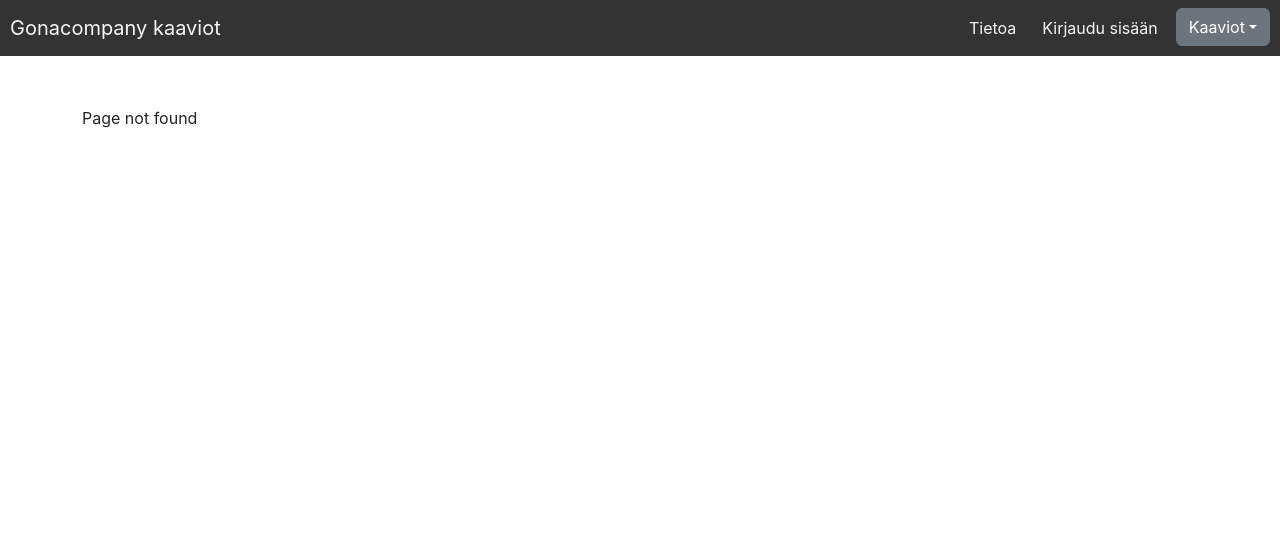
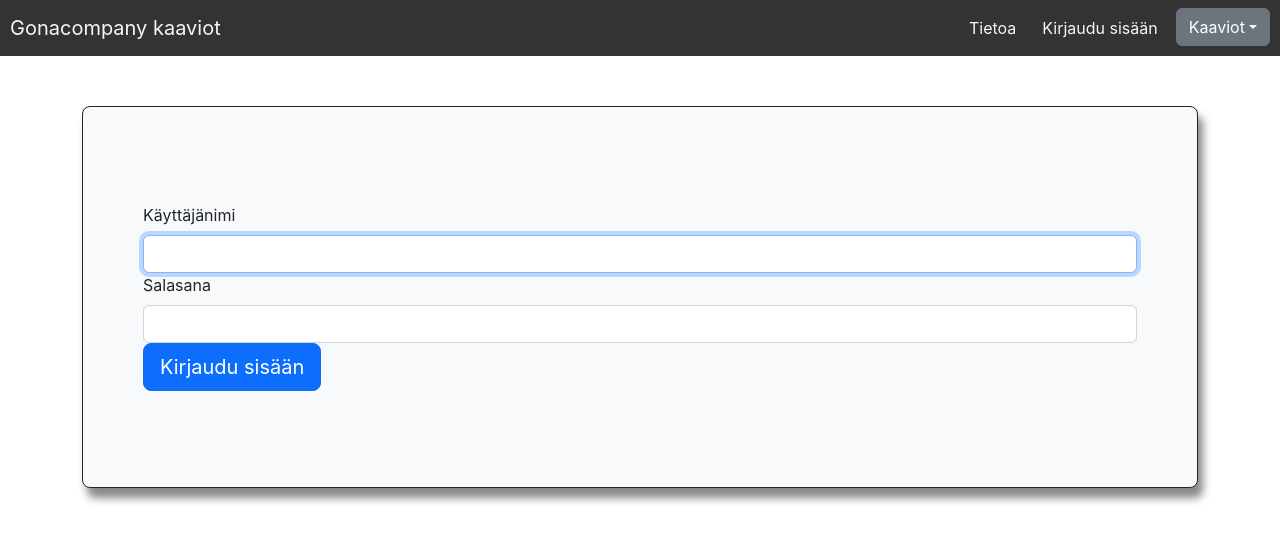
Before and after one commit to Web-ohjelmoinnin-sovellusprojekti-S2022/React-Frontend, a React (Create React App) app: page /login in a window 1280 px wide. Before the commit this address had no page. Shown: the top 542 px of the page. Built offline with nearby package versions, Linux system fonts and the light colour scheme; the HTML template or start-up script is replaced by a standard one.

Commit message:
Improved login functionality

```diff
--- a/src/App.js
+++ b/src/App.js
@@ -10,8 +10,10 @@ import Temperature from './pages/V1-2';
 import Menu from './components/Menu';
 import Emission from './pages/Emission';
 import Customview from './pages/Customview';
-import { Routes, Route, Navigate } from 'react-router-dom';
+import { Routes, Route, Navigate, Redirect } from 'react-router-dom';
 import RouteGuard from "./components/RouteGuard"
+import setAuthToken from './components/setAuthToken';
+import Logout from './pages/Logout';
 
 
 function App() {
@@ -26,7 +28,9 @@ function App() {
           <Route path='/menu' element={<Menu />} />
           <Route path='/globaltemp' element={<Temperature />} />
           <Route path='/emission' element={<Emission />} />
+          <Route path='/login' element={<Login />}/>
           <Route path='/customview' element={<Customview />} />
+          <Route path='/logout' element={<Logout/>}/>
         </Routes>
       </div>
     </>
--- a/src/components/NavBar.js
+++ b/src/components/NavBar.js
@@ -1,7 +1,11 @@
 import React from "react";
 import { Link } from 'react-router-dom';
+import setAuthToken from "./setAuthToken";
 
 export default function NavBar() {
+    const token = localStorage.getItem("token")
+    if (token) {
+        if (setAuthToken(token) === true) {
             return (
                 <nav className="navbar navbar-expand-lg -navbarlight">
                     <a className="navbar-brand" href="/">Gonacompany kaaviot</a>
@@ -11,8 +15,7 @@ export default function NavBar() {
                     <div className="collapse navbar-collapse" id="navbarNavAltMarkup">
                         <div className="navbar-nav">
                             <Link className="nav-link" to="/about">Tietoa</Link>
-                    <Link className="nav-link" to="/login">Kirjaudu sisään</Link>
-
+                            <Link className="nav-link" to="/logout">Kirjaudu ulos</Link>
                             <div className="dropdown">
                                 <a className="btn btn-secondary dropdown-toggle" href="#" role="button" id="dropdownMenuLink" data-bs-toggle="dropdown" aria-expanded="false">
                                     Kaaviot
@@ -28,3 +31,32 @@ export default function NavBar() {
                 </nav>
             )
         }
+    }
+    else {
+        return (
+            <nav className="navbar navbar-expand-lg -navbarlight">
+                <a className="navbar-brand" href="/">Gonacompany kaaviot</a>
+                <button className="navbar-toggler" type="button" data-toggle="collapse" data-target="#navbarNavAltMarkup" aria-controls="navbarNavAltMarkup" aria-expanded="false" aria-label="Toggle navigation">
+                    <span className="navbar-toggler-icon"></span>
+                </button>
+                <div className="collapse navbar-collapse" id="navbarNavAltMarkup">
+                    <div className="navbar-nav">
+                        <Link className="nav-link" to="/about">Tietoa</Link>
+                        <Link className="nav-link" to="/login">Kirjaudu sisään</Link>
+                        <div className="dropdown">
+                            <a className="btn btn-secondary dropdown-toggle" href="#" role="button" id="dropdownMenuLink" data-bs-toggle="dropdown" aria-expanded="false">
+                                Kaaviot
+                            </a>
+                            <ul className="dropdown-menu dropdown-menu-end" aria-labelledby="dropdownMenuLink">
+                                <li><a className="dropdown-item" href="/globaltemp">Lämpötilakaaviot</a></li>
+                                <li><a className="dropdown-item" href="/emission">Päästökaaviot</a></li>
+                                <li><a className="dropdown-item" href="/customview">Luo oma näkymä</a></li>
+                            </ul>
+                        </div>
+                    </div>
+                </div>
+            </nav>
+        )
+    }
+
+}
--- a/src/components/setAuthToken.js
+++ b/src/components/setAuthToken.js
@@ -3,9 +3,11 @@ import axios from 'axios';
 const setAuthToken = (token) => {
    if (token) {
        axios.defaults.headers.common["Authorization"] = 'Bearer ${token}'
+       return true
    }
    else{
         console.log("Invalid token")
+        return false
    }
 }
 export default setAuthToken;
--- a/src/pages/Login.js
+++ b/src/pages/Login.js
@@ -1,11 +1,13 @@
 import axios from "axios"
 import React from "react"
+import { useEffect } from "react";
 import { useState } from "react";
 import { Form, Button, FormGroup, FormControl, ControlLabel } from "react-bootstrap";
 import setAuthToken from "../components/setAuthToken";
 export default function Login() {
     const [user, setUser] = useState("");
     const [password, setPassword] = useState("");
+    const [loggedin, setloggedin] = useState(false)
     const handleSubmit = (e) => {
         e.preventDefault()
         axios.post("http://localhost:8080/login", {},
@@ -17,19 +19,29 @@ export default function Login() {
             }).then(response => {
                 const token = response.data
                 localStorage.setItem("token", token)
-                setAuthToken(token)
+                setloggedin(setAuthToken(token))
+                //console.log(loggedin)
+                console.log(token)
             }).catch(error => {
                 alert("Väärä käyttäjänimi ja/tai salasana.")
+                console.log(error)
             })
     }
 
+    useEffect(() => {
+        console.log(loggedin)
+        /*if (loggedin === true)
+            return () => {
+                    <p>Olet kirjautunut sisään</p>
+            }
+        else {
             return (
                 <div id='chart' style={{ display: 'flex', alignItems: 'center', flexWrap: 'wrap' }} className="p-5 mb-4 bg-light rounded-3">
                     <div className="container-fluid py-5">
                         <div className="Login">
                             <Form onSubmit={handleSubmit}>
                                 <Form.Group size="lg" controlId="user">
-                            <Form.Label>Username</Form.Label>
+                                    <Form.Label>Käyttäjänimi</Form.Label>
                                     <Form.Control
                                         autoFocus
                                         type="user"
@@ -38,7 +50,49 @@ export default function Login() {
                                     />
                                 </Form.Group>
                                 <Form.Group size="lg" controlId="password">
-                            <Form.Label>Password</Form.Label>
+                                    <Form.Label>Salasana</Form.Label>
+                                    <Form.Control
+                                        type="password"
+                                        value={password}
+                                        onChange={(e) => setPassword(e.target.value)}
+                                    />
+                                </Form.Group>
+                                <Button block="true" size="lg" type="submit"  >
+                                    Kirjaudu sisään
+                                </Button>
+                            </Form>
+                        </div>
+                    </div>
+                </div>
+            )
+        }*/
+    }, [loggedin])
+
+    if (loggedin === true) {
+        return (
+            <p>Olet kirjautunut sisään</p>
+        )
+    }
+    else {
+        if(setAuthToken(localStorage.getItem("token")) === true) {
+            setloggedin(true)
+        }
+        return (
+            <div id='chart' style={{ display: 'flex', alignItems: 'center', flexWrap: 'wrap' }} className="p-5 mb-4 bg-light rounded-3">
+                <div className="container-fluid py-5">
+                    <div className="Login">
+                        <Form onSubmit={handleSubmit}>
+                            <Form.Group size="lg" controlId="user">
+                                <Form.Label>Käyttäjänimi</Form.Label>
+                                <Form.Control
+                                    autoFocus
+                                    type="user"
+                                    value={user}
+                                    onChange={(e) => setUser(e.target.value)}
+                                />
+                            </Form.Group>
+                            <Form.Group size="lg" controlId="password">
+                                <Form.Label>Salasana</Form.Label>
                                 <Form.Control
                                     type="password"
                                     value={password}
@@ -54,3 +108,5 @@ export default function Login() {
             </div>
         )
     }
+
+}
--- /dev/null
+++ b/src/pages/Logout.js
@@ -0,0 +1,4 @@
+export default function Logout() {
+    localStorage.removeItem("token")
+    return <p>Logged out</p>
+}
```
Lines whose indentation alone changed are shown as unchanged.
